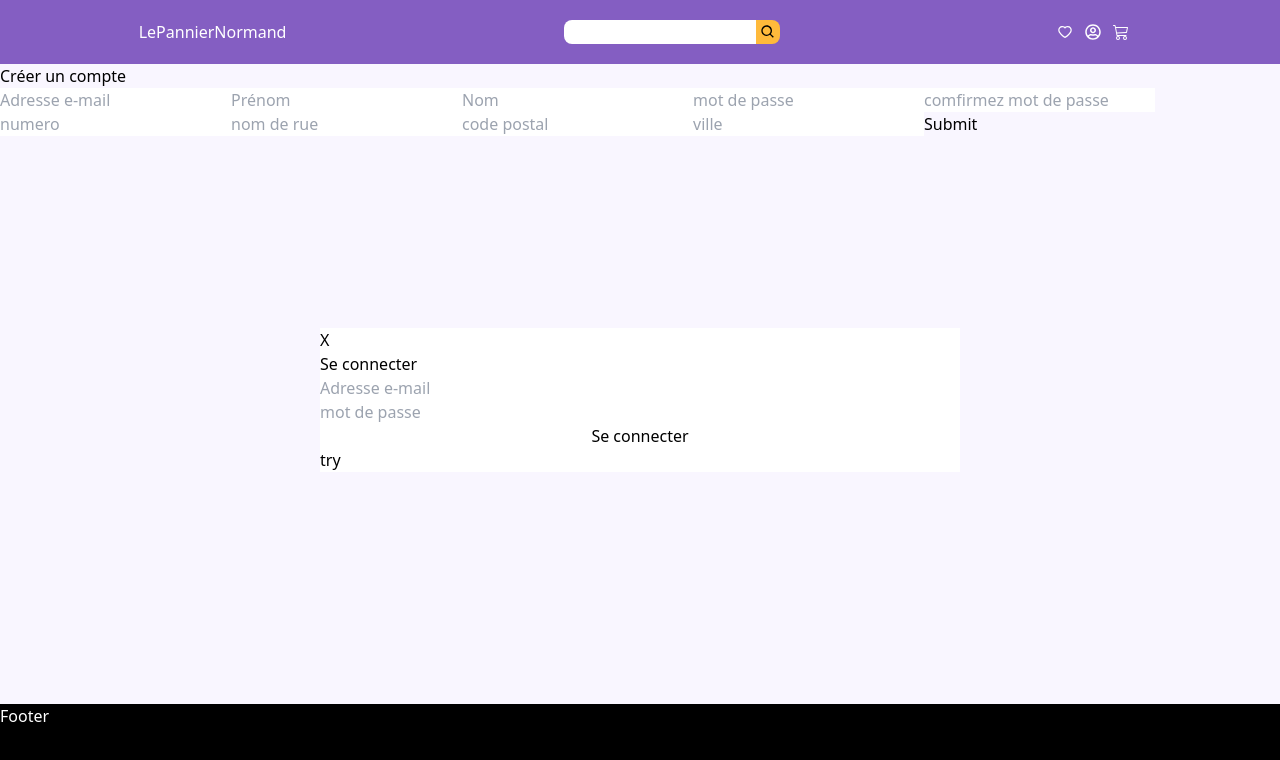
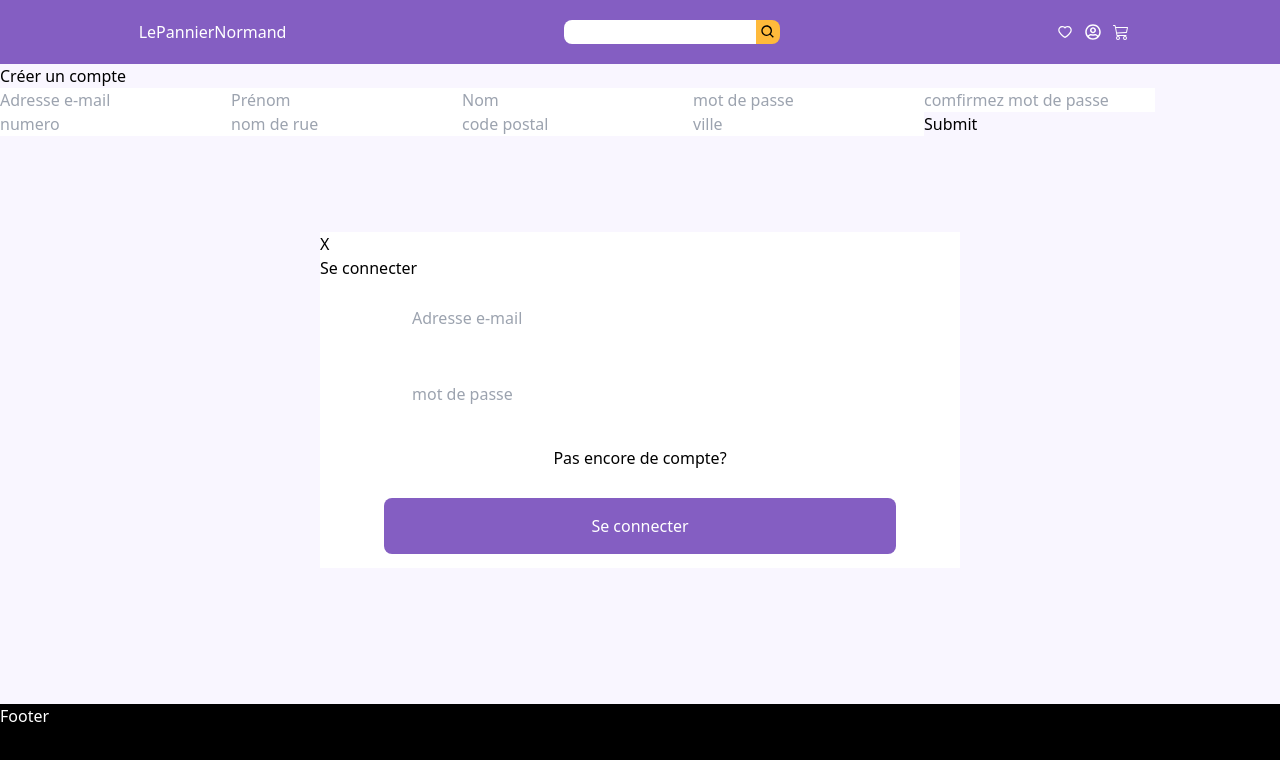
Before and after one commit to Hug-prog/lepaniernormand, a React (Create React App) app: page /register in a window 1280 px wide. Both pictures are taken after a click on the element 1093 px from the left and 32 px from the top of the page. Shown: the top 760 px of the page. Built offline with nearby package versions, Linux system fonts and the light colour scheme.

Commit message:
modal login style

```diff
--- a/src/api/Auth.js
+++ b/src/api/Auth.js
@@ -16,6 +16,3 @@ export const login = (user) => {
     .then((res) => res)
     .catch((err) => console.log(err));
 };
-export const getCurrentUser = () => {
-  API.get("/api/token/refresh").then((res) => console.log(res));
-};
--- a/src/components/Modal.js
+++ b/src/components/Modal.js
@@ -2,7 +2,6 @@ import React from "react";
 import { useDispatch } from "react-redux";
 import { ClOSEMODAL, LOGIN } from "../constants/modal";
 import FormLogin from "../components/auth/FormLogin";
-import { getCurrentUser } from "../api/Auth";
 
 export default function Modal(props) {
   const dispatch = useDispatch();
@@ -30,7 +29,6 @@ export default function Modal(props) {
     >
       <button onClick={() => dispatch({ type: ClOSEMODAL })}>X</button>
       {displayComponent(props.component)}
-      <button onClick={() => getCurrentUser()}>try</button>
     </div>
   );
 }
--- a/src/components/auth/FormLogin.js
+++ b/src/components/auth/FormLogin.js
@@ -1,8 +1,11 @@
 import React, { useState } from "react";
+import { useDispatch } from "react-redux";
+import { Link } from "react-router-dom";
 import { login } from "../../api/Auth";
+import { ClOSEMODAL } from "../../constants/modal";
 
 export default function FormLogin() {
-  const formData = new FormData();
+  const dispatch = useDispatch();
   const initForm = {
     username: "",
     password: "",
@@ -16,24 +19,36 @@ export default function FormLogin() {
     login(user);
   };
   return (
-    <div>
+    <div style={{ minHeight: "300px" }}>
       <p>Se connecter</p>
-      <form onSubmit={(e) => handleSubmit(e)} className="flex flex-col">
+      <form
+        onSubmit={(e) => handleSubmit(e)}
+        className="h-72 flex flex-col items-center justify-around"
+      >
         <input
+          className="w-3/4 p-3"
           type={"email"}
           name="username"
           value={user.username}
           placeholder="Adresse e-mail"
           onChange={(e) => handleChange(e)}
+          required
         />
         <input
+          className=" w-3/4 p-3"
           type="password"
           name="password"
           placeholder="mot de passe"
           value={user.password}
           onChange={(e) => handleChange(e)}
+          required
         />
-        <button>Se connecter</button>
+        <Link to={"/register"} onClick={() => dispatch({ type: ClOSEMODAL })}>
+          Pas encore de compte?
+        </Link>
+        <button className="bg-main text-white rounded-lg p-4 w-4/5">
+          Se connecter
+        </button>
       </form>
     </div>
   );
```
